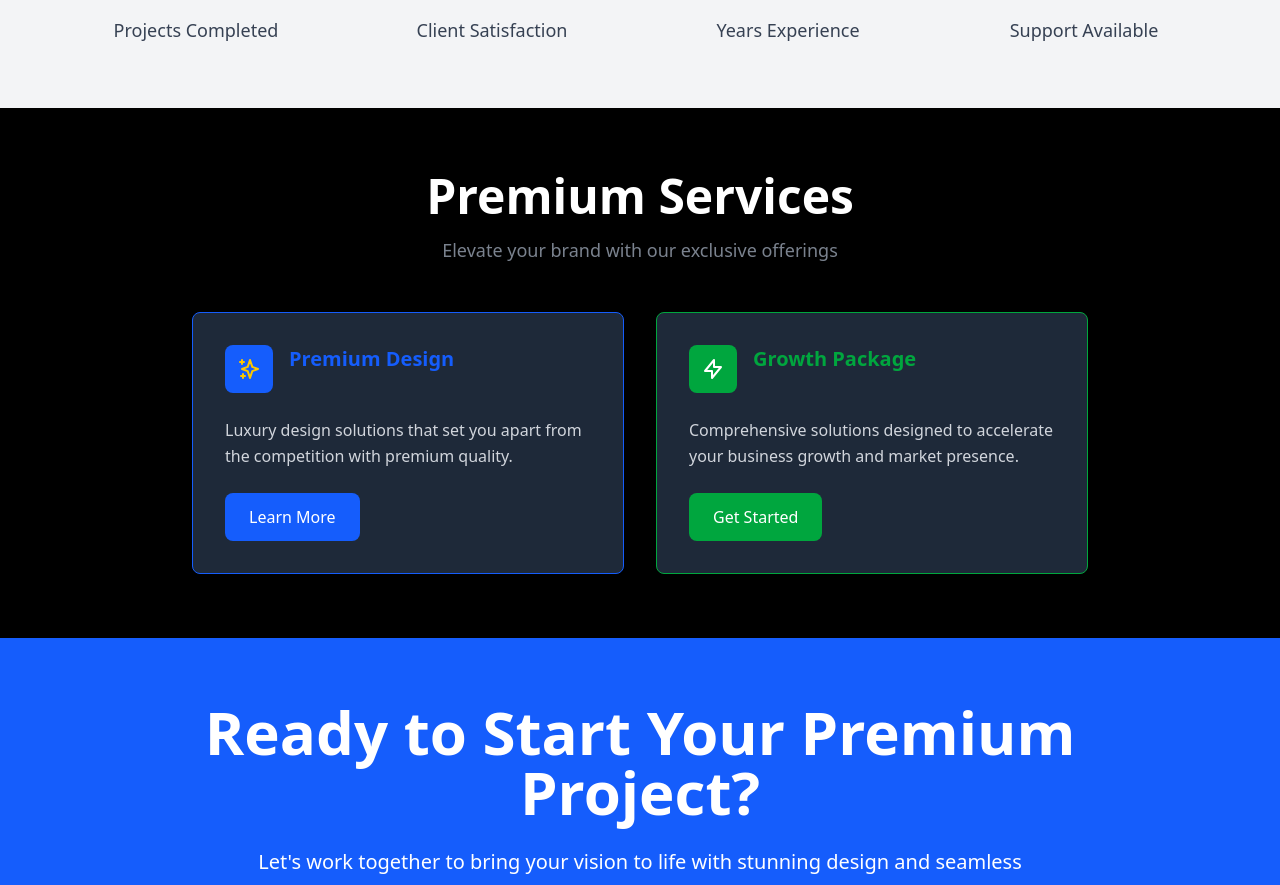
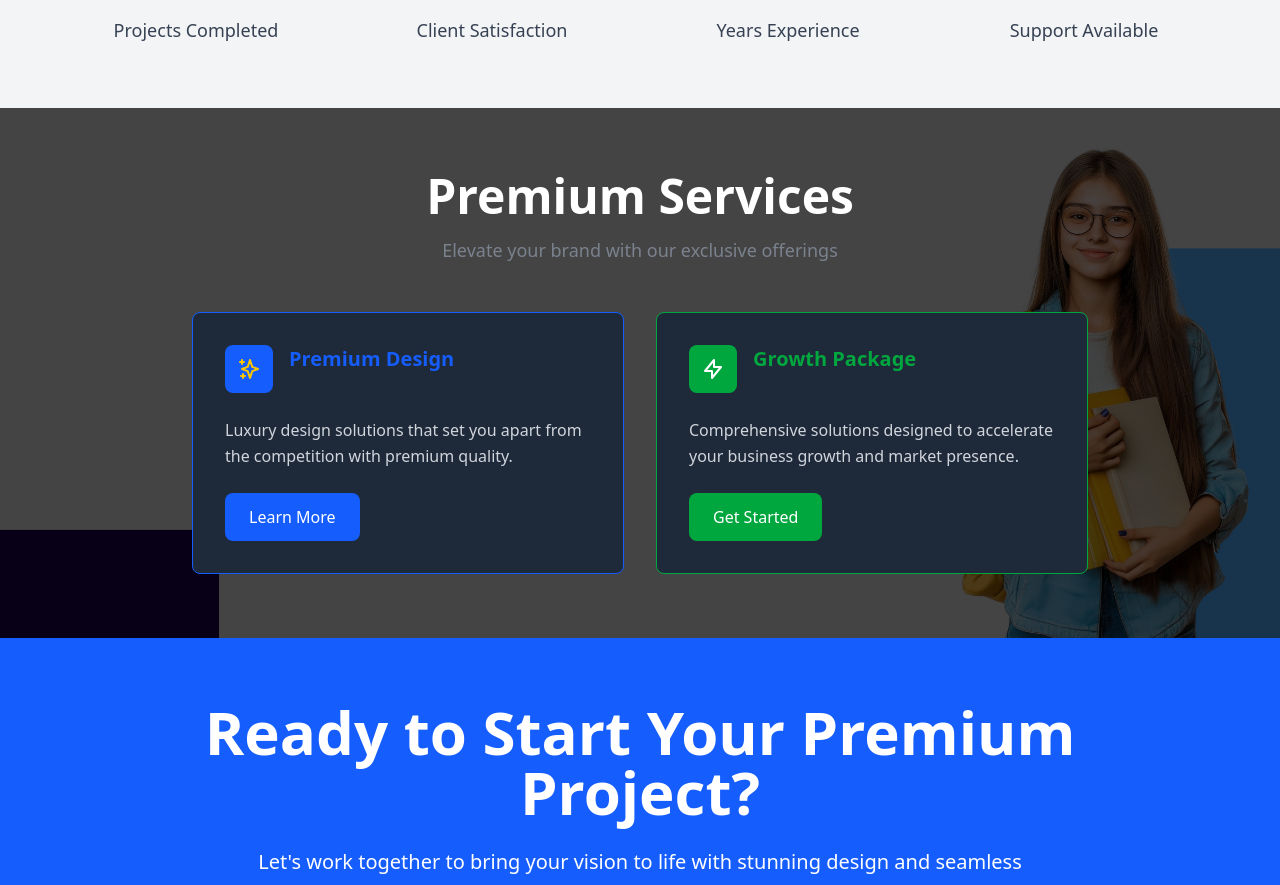
Before and after one commit to Shakaet/WWS-IDP, a React (Vite) app: page / in a window 1280 px wide. Shown: the part 2658-3543 px from the top of the page. Built offline with nearby package versions, Linux system fonts and the light colour scheme; no server answers.

Commit message:
added code extra

```diff
--- a/src/component/Header.jsx
+++ b/src/component/Header.jsx
@@ -25,7 +25,7 @@ const Header = () => {
     //   { label: 'Arrive and thrive', to: '/' }
     // ]
     dropdown : [
-  { label: 'Why Go Global?', to: 'WhyStudyAbroad' },
+  { label: 'Why Go Global?', to: '/WhyStudyAbroad' },
   { label: 'Study Destinations', to: '/' },
   { label: 'Application Guide', to: '/' },
   { label: 'Next Steps', to: '/' },
--- a/src/component/Service.jsx
+++ b/src/component/Service.jsx
@@ -1,9 +1,79 @@
 import React from 'react'
+import banner from "../assets/BannerImg.jpg"
 
 const Service = () => {
   return (
-    <section className="bg-black py-16 px-4 sm:px-6 lg:px-8">
-      <div className="max-w-7xl mx-auto">
+    // <section className="bg-black py-16 px-4 sm:px-6 lg:px-8">
+
+
+    //   <div className="max-w-7xl mx-auto">
+    //     {/* Header */}
+    //     <div className="text-center mb-12">
+    //       <h2 className="text-4xl sm:text-5xl font-bold mb-4">
+    //         <span className="text-white">Premium </span>
+    //         <span className="text-white">Services</span>
+    //       </h2>
+    //       <p className="text-[#7A828E] text-lg">Elevate your brand with our exclusive offerings</p>
+    //     </div>
+
+
+    //     {/* Service Cards */}
+    //     <div className="grid grid-cols-1 md:grid-cols-2 gap-8 max-w-4xl mx-auto">
+    //       {/* Premium Design Card */}
+    //       <div className="bg-gray-800 rounded-lg p-8 border border-blue-600">
+    //         <div className="flex items-start gap-4 mb-6">
+    //           <div className="bg-blue-600 p-3 rounded-lg">
+    //             <svg xmlns="http://www.w3.org/2000/svg" viewBox="0 0 24 24" fill="none" stroke="currentColor" className="h-6 w-6 text-yellow-400">
+    //               <path strokeLinecap="round" strokeLinejoin="round" strokeWidth="2" d="M5 3v4M3 5h4M6 17v4m-2-2h4m5-16l2.286 6.857L21 12l-5.714 2.143L13 21l-2.286-6.857L5 12l5.714-2.143L13 3z" />
+    //             </svg>
+    //           </div>
+    //           <h3 className="text-blue-600 text-xl font-bold">Premium Design</h3>
+    //         </div>
+    //         <p className="text-gray-300 mb-6 leading-relaxed">
+    //           Luxury design solutions that set you apart from the competition with premium quality.
+    //         </p>
+    //         <button className="bg-blue-600 hover:bg-[#11AD00] text-white px-6 py-3 rounded-lg font-medium transition-colors">
+    //           Learn More
+    //         </button>
+    //       </div>
+
+    //       {/* Growth Package Card */}
+    //       <div className="bg-gray-800 rounded-lg p-8 border border-green-600">
+    //         <div className="flex items-start gap-4 mb-6">
+    //           <div className="bg-green-600 p-3 rounded-lg">
+    //             <svg xmlns="http://www.w3.org/2000/svg" viewBox="0 0 24 24" fill="none" stroke="currentColor" className="h-6 w-6 text-white">
+    //               <path strokeLinecap="round" strokeLinejoin="round" strokeWidth="2" d="M13 10V3L4 14h7v7l9-11h-7z" />
+    //             </svg>
+    //           </div>
+    //           <h3 className="text-green-600 text-xl font-bold">Growth Package</h3>
+    //         </div>
+    //         <p className="text-gray-300 mb-6 leading-relaxed">
+    //           Comprehensive solutions designed to accelerate your business growth and market presence.
+    //         </p>
+    //         <button className="bg-green-600 hover:bg-blue-600 text-white px-6 py-3 rounded-lg font-medium transition-colors">
+    //           Get Started
+    //         </button>
+    //       </div>
+    //     </div>
+    //   </div>
+    // </section>
+
+
+
+
+
+
+
+
+
+<section
+  className="relative bg-cover bg-center py-16 px-4 sm:px-6 lg:px-8 overflow-hidden min-h-[500px]"
+  style={{ backgroundImage: `url(${banner})` }}
+>
+  {/* ব্যাকগ্রাউন্ড ওভারলে */}
+  <div className="absolute inset-0 bg-black/70"></div>
+
+  <div className="relative max-w-7xl mx-auto">
     {/* Header */}
     <div className="text-center mb-12">
       <h2 className="text-4xl sm:text-5xl font-bold mb-4">
@@ -12,7 +82,6 @@ const Service = () => {
       </h2>
       <p className="text-[#7A828E] text-lg">Elevate your brand with our exclusive offerings</p>
     </div>
-
 
     {/* Service Cards */}
     <div className="grid grid-cols-1 md:grid-cols-2 gap-8 max-w-4xl mx-auto">
@@ -33,7 +102,6 @@ const Service = () => {
           Learn More
         </button>
       </div>
-
       {/* Growth Package Card */}
       <div className="bg-gray-800 rounded-lg p-8 border border-green-600">
         <div className="flex items-start gap-4 mb-6">
@@ -54,7 +122,9 @@ const Service = () => {
     </div>
   </div>
 </section>
+
   )
+
 }
 
 export default Service
```
Lines whose indentation alone changed are shown as unchanged.
